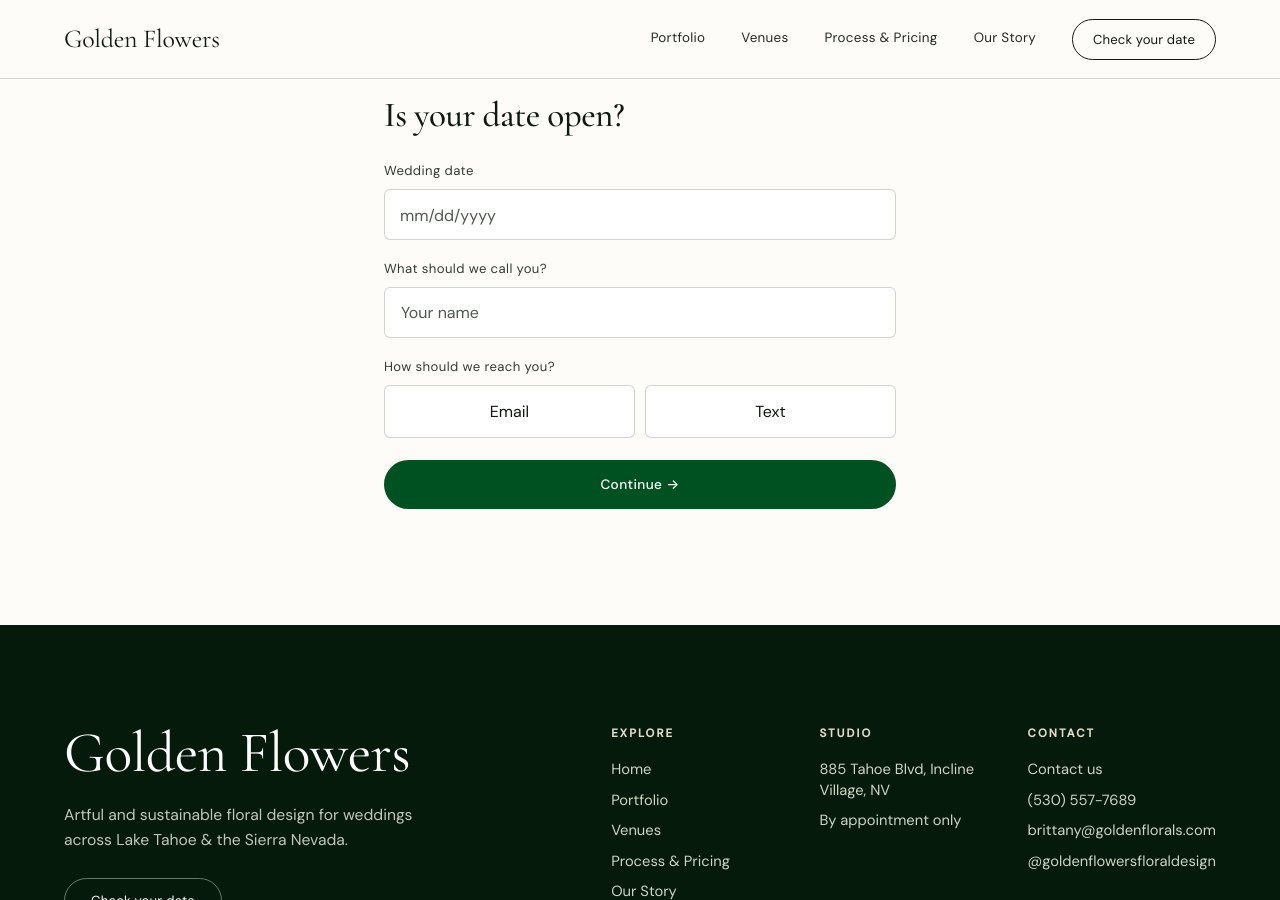
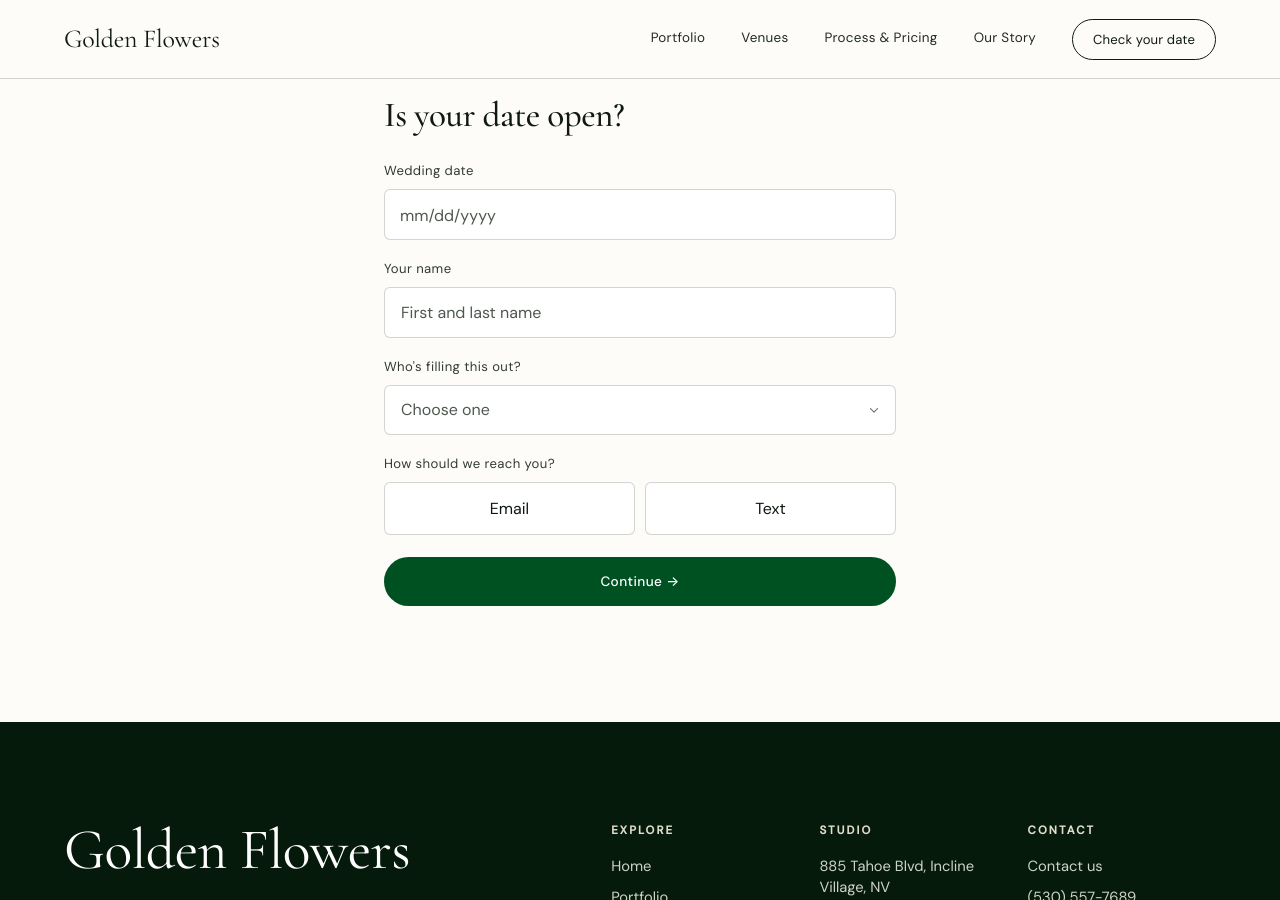
Before and after one commit to jshplhm/goldenflowers, a Jekyll site: the page built from consultation-form/index.md, in a window 1280 px wide and 900 px high, scrolled down 920 px. Built offline with Jekyll 4.4.1, drawn with Linux system fonts in a browser that asks for light colours; part of the change alters nothing that is shown.

Commit message:
Consult form: ask who is filling it in, drop aesthetic direction
Owner request. How Brittany follows up changes depending on whether she
is talking to one of the couple, a planner, or a friend of the family,
and the form never captured that. Aesthetic direction went the other way:
the answer never changed the follow-up, and "Anything else?" already
catches it when the couple cares.

Step 1 gains a required "Who's filling this out?" select under the name.
It is a closed set, not free text, so the server can whitelist the exact
strings the way it already does for Budget. Anyone who is NOT one of the
couple reveals an optional couple's-names field, reusing the .reach-reveal
mechanics from the contact chooser so it costs no height in the common
case. A planner inquiry that does not say who is getting married is hard
to follow up on, which is the whole point of asking.

"What should we call you?" becomes "Your name" now that the role question
carries the who-are-you job.

Kept deliberately: the AESTHETICS whitelist and the sheet's Aesthetic
column. Pages cached before today still submit the field, and a stale
cache must never be the reason a real lead lands in spam. The column also
holds real history.

The form stays two-step. Clicking Continue fires the status=partial POST
that feeds the partial leads tab and its digest; collapsing to a single
form would delete partial-lead capture entirely.

Fixes a bug found by driving the real form: the partial POST hardcoded
['date','name','email','phone'], so role and couple were dropped from
every partial lead, exactly the case where knowing it is a planner
matters most because they never came back. That list now covers every
step-1 field and says to keep it in sync.

Server (deployed to Apps Script before this ships): ROLES whitelist,
Role and Couple appended to HEADERS (never inserted), both mapped in
buildRowValues_, role validated only when non-empty, and the internal
alert now leads with "They are:" and "Couple:". testVet gains a
post-change couple lead, a planner lead, and a bad-role bot row.

Verified in a real browser on both form copies (modal include and
/consultation-form): reveal on all four roles, blank role blocks
Continue, filled role advances, success screen fires, and both the
partial and complete payloads carry role and couple.

Co-Authored-By: Claude Opus 5 <noreply@anthropic.com>

```diff
--- a/_includes/consult-modal.html
+++ b/_includes/consult-modal.html
@@ -20,8 +20,29 @@
           <input type="text" id="m-date" name="date" placeholder="mm/dd/yyyy" inputmode="numeric" maxlength="10" autocomplete="off" data-date-mask required>
         </div>
         <div class="field-full">
-          <label for="m-name">What should we call you?</label>
-          <input type="text" id="m-name" name="name" placeholder="Your name" autocomplete="name" required>
+          <label for="m-name">Your name</label>
+          <input type="text" id="m-name" name="name" placeholder="First and last name" autocomplete="name" required>
+        </div>
+        {%- comment -%} Who we're talking to changes how Brittany follows up (a
+        planner gets a different reply than a couple), so it's a closed set the
+        server can whitelist, not free text. Anyone who ISN'T the couple reveals
+        an optional couple's-names field, using the same reveal pattern as the
+        contact chooser: it costs zero height for the common case. {%- endcomment -%}
+        <div class="field-full">
+          <label for="m-role">Who's filling this out?</label>
+          <select id="m-role" name="role" required>
+            <option value="" disabled selected>Choose one</option>
+            <option>One of the couple</option>
+            <option>The wedding planner</option>
+            <option>Family or a friend of the couple</option>
+            <option>Someone else</option>
+          </select>
+          <div class="reach-reveal" data-couple-reveal>
+            <div class="reach-inner">
+              <label for="m-couple">Couple's names <span class="opt">(optional)</span></label>
+              <input type="text" id="m-couple" name="couple" placeholder="Who's getting married?" autocomplete="off">
+            </div>
+          </div>
         </div>
         {%- comment -%} Contact chooser, check all that apply: each checked
         channel reveals its field (CSS :has() covers no-JS; JS enables/
@@ -58,17 +79,11 @@
           <input type="text" id="m-venue" name="venue" placeholder="Type your venue" autocomplete="off" role="combobox" aria-expanded="false" aria-autocomplete="list">
           <div class="venue-suggest" role="listbox" hidden></div>
         </div>
-        <div class="field-full">
-          <label for="m-aesthetic">Aesthetic direction</label>
-          <select id="m-aesthetic" name="aesthetic" required>
-            <option value="" disabled selected>Which direction resonates?</option>
-            <option>Lush &amp; Romantic &mdash; rich, dramatic, deep tones</option>
-            <option>Elevated Minimalist &mdash; clean, airy, restrained</option>
-            <option>Wildflower Modern &mdash; wild, seasonal, editorial</option>
-            <option>A mix or something else &mdash; I'll explain below</option>
-            <option>Not sure yet</option>
-          </select>
-        </div>
+        {%- comment -%} Aesthetic direction was dropped 2026-08-10 (owner: the
+        answer never changed the follow-up, and "Anything else?" already catches
+        it when they care). The server keeps its AESTHETICS whitelist and the
+        sheet keeps its Aesthetic column so stale cached pages still submitting
+        the field are accepted, not flagged as spam. {%- endcomment -%}
         <div class="field-full">
           <label for="m-budget">Approximate budget</label>
           <select id="m-budget" name="budget" required>
--- a/_includes/redesign-consult-js.html
+++ b/_includes/redesign-consult-js.html
@@ -235,6 +235,25 @@ function appendCommon_(params, form){
         });
       }
     }
+    /* Who's filling this out: anyone who isn't one of the couple reveals an
+       optional couple's-names field. Same .open/.reach-reveal mechanics as the
+       contact chooser. The input is disabled while hidden so a stale value can
+       never ride along on a later submit. */
+    var roleEl=form.querySelector('[name="role"]');
+    var coupleBlock=form.querySelector('[data-couple-reveal]');
+    if(roleEl&&coupleBlock){
+      var coupleInput=coupleBlock.querySelector('input');
+      var syncRole=function(){
+        var v=roleEl.value, show=!!v&&v!=='One of the couple';
+        coupleBlock.classList.toggle('open', show);
+        if(coupleInput){
+          coupleInput.disabled=!show;
+          if(!show) coupleInput.value='';
+        }
+      };
+      syncRole();
+      roleEl.addEventListener('change', syncRole);
+    }
     form.dataset.leadId=(window.crypto&&crypto.randomUUID)?crypto.randomUUID():('c-'+Date.now()+'-'+Math.random().toString(36).slice(2));
     form.dataset.renderedAt=String(Date.now());
     function toTop(){ var m=form.closest('.modal'); if(m) m.scrollTop=0; }
@@ -259,7 +278,10 @@ function appendCommon_(params, form){
         form.dataset.partialSent='1';
         try{
           var p=new URLSearchParams();
-          ['date','name','email','phone'].forEach(function(n){
+          /* Every step-1 field, or the partial-leads tab and its digest lose
+             them. role/couple were missed when they were added (2026-08-10) —
+             keep this list in sync with .form-step-1. */
+          ['date','name','role','couple','email','phone'].forEach(function(n){
             var f=form.querySelector('[name="'+n+'"]');
             p.append(n,(f&&!f.disabled)?f.value:'');
           });
--- a/consultation-form/index.md
+++ b/consultation-form/index.md
@@ -58,8 +58,27 @@ redirect_from:
           <input type="text" id="date" name="date" placeholder="mm/dd/yyyy" inputmode="numeric" maxlength="10" autocomplete="off" data-date-mask required>
         </div>
         <div class="field-full">
-          <label for="name">What should we call you?</label>
-          <input type="text" id="name" name="name" placeholder="Your name" autocomplete="name" required>
+          <label for="name">Your name</label>
+          <input type="text" id="name" name="name" placeholder="First and last name" autocomplete="name" required>
+        </div>
+        <!-- Who we're talking to changes how Brittany follows up, so it's a
+             closed set the server can whitelist, not free text. Anyone who
+             ISN'T the couple reveals an optional couple's-names field. -->
+        <div class="field-full">
+          <label for="role">Who's filling this out?</label>
+          <select id="role" name="role" required>
+            <option value="" disabled selected>Choose one</option>
+            <option>One of the couple</option>
+            <option>The wedding planner</option>
+            <option>Family or a friend of the couple</option>
+            <option>Someone else</option>
+          </select>
+          <div class="reach-reveal" data-couple-reveal>
+            <div class="reach-inner">
+              <label for="couple">Couple's names <span class="opt">(optional)</span></label>
+              <input type="text" id="couple" name="couple" placeholder="Who's getting married?" autocomplete="off">
+            </div>
+          </div>
         </div>
         <!-- Contact chooser, check all that apply: each checked channel
              reveals its field (CSS :has() covers no-JS; JS enables/disables
@@ -94,17 +113,9 @@ redirect_from:
           <input type="text" id="venue" name="venue" placeholder="Type your venue" autocomplete="off" role="combobox" aria-expanded="false" aria-autocomplete="list">
           <div class="venue-suggest" role="listbox" hidden></div>
         </div>
-        <div class="field-full">
-          <label for="aesthetic">Aesthetic direction</label>
-          <select id="aesthetic" name="aesthetic" required>
-            <option value="" disabled selected>Which direction resonates?</option>
-            <option>Lush &amp; Romantic &mdash; rich, dramatic, deep tones</option>
-            <option>Elevated Minimalist &mdash; clean, airy, restrained</option>
-            <option>Wildflower Modern &mdash; wild, seasonal, editorial</option>
-            <option>A mix or something else &mdash; I'll explain below</option>
-            <option>Not sure yet</option>
-          </select>
-        </div>
+        <!-- Aesthetic direction dropped 2026-08-10 (owner). Server keeps its
+             AESTHETICS whitelist and the sheet keeps its Aesthetic column so
+             stale cached pages are accepted, not flagged as spam. -->
         <div class="field-full">
           <label for="budget">Approximate budget</label>
           <select id="budget" name="budget" required>
```
Also changed, not shown: 1 other file.
